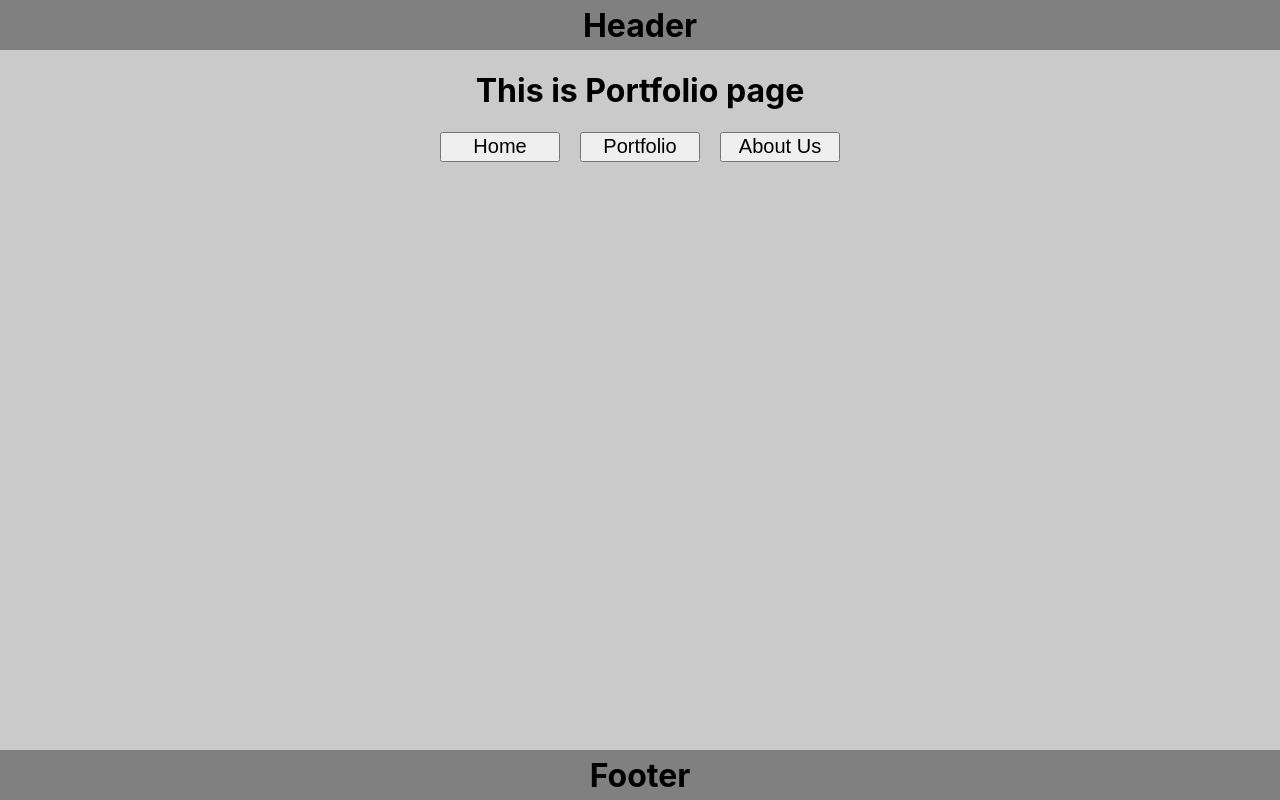
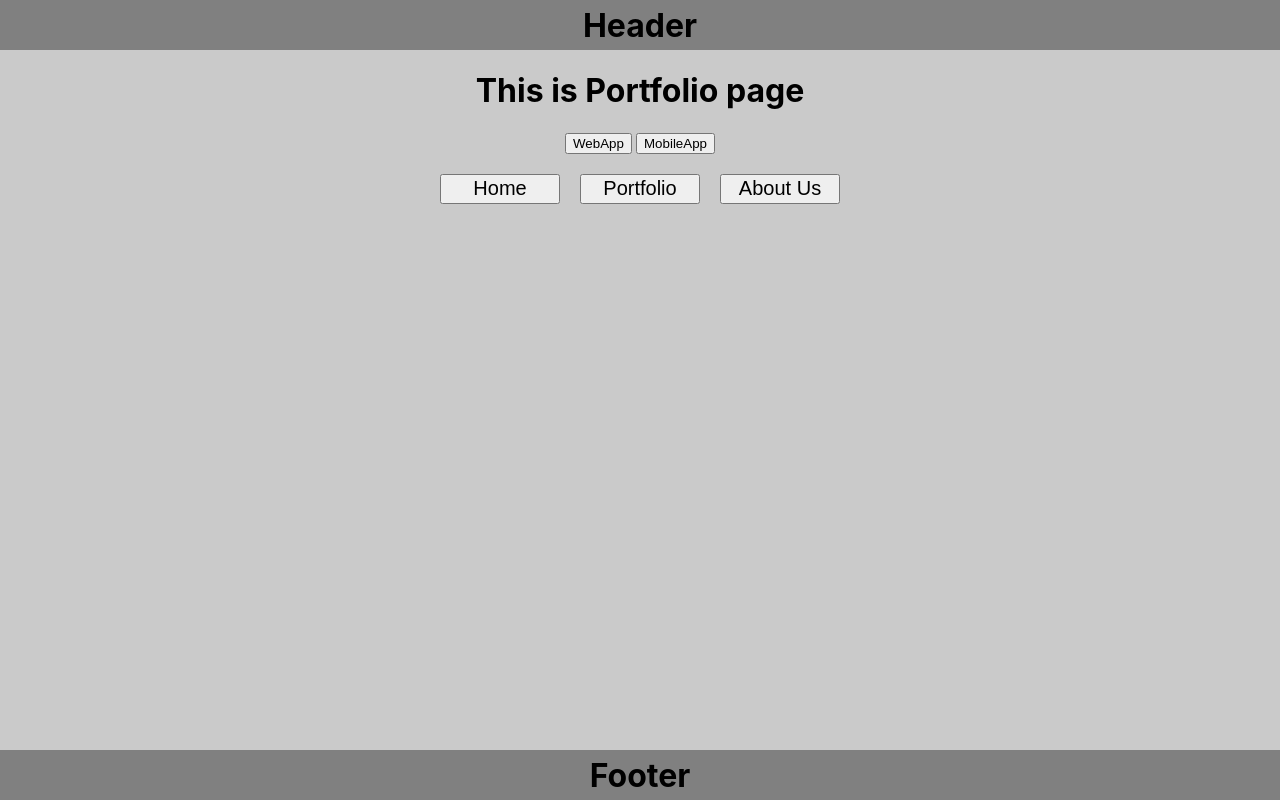
Before and after one commit to hmahmadnaeem/Learn-useState, a React (Create React App) app: page /portfolio in a window 1280 px wide. Built offline with nearby package versions, Linux system fonts and the light colour scheme.

Commit message:
nested routing

```diff
--- a/src/routing/Routing.js
+++ b/src/routing/Routing.js
@@ -7,6 +7,11 @@ import Footer from "./pageList/Footer";
 import Home from "./pageList/Home";
 import Portfolio from "./pageList/Portfolio";
 import About from "./pageList/About";
+// nested route
+import MobileApp from "./pageList/appPortolio/MobileApp";
+import WebApp from "./pageList/appPortolio/WebApp";
+
+// start main fun
 
 function Routing() {
   return (
@@ -23,6 +28,12 @@ function Routing() {
         <Route exact path="/about">
           <About />
         </Route>
+        <Route exact path="/mobile">
+          <MobileApp />
+        </Route>
+        <Route exact path="/web">
+          <WebApp />
+        </Route>
       </Switch>
       <Navbar />
       <Footer />
--- a/src/routing/pageList/Portfolio.js
+++ b/src/routing/pageList/Portfolio.js
@@ -1,9 +1,27 @@
 import React from "react";
+import { Link } from "react-router-dom";
 
 function Portfolio() {
   return (
     <center>
       <h1>This is Portfolio page</h1>
+      <div style={{ marginBottom: "20px" }}>
+        <div
+          style={{
+            // backgroundColor: "red",
+            width: "150px",
+            display: "flex",
+            justifyContent: "space-between",
+          }}
+        >
+          <Link to="/web">
+            <button>WebApp</button>
+          </Link>
+          <Link to="/mobile">
+            <button>MobileApp</button>
+          </Link>
+        </div>
+      </div>
     </center>
   );
 }
--- /dev/null
+++ b/src/routing/pageList/appPortolio/MobileApp.js
@@ -0,0 +1,16 @@
+import React from "react";
+import { Link } from "react-router-dom";
+
+function MobileApp() {
+  return (
+    <center>
+      <h1>This is MobileApp portfolio</h1>
+      <div style={{ marginBottom: "20px" }}>
+        <Link to="/web">
+          <button>WebApp</button>
+        </Link>
+      </div>
+    </center>
+  );
+}
+export default MobileApp;
--- /dev/null
+++ b/src/routing/pageList/appPortolio/WebApp.js
@@ -0,0 +1,16 @@
+import React from "react";
+import { Link } from "react-router-dom";
+
+function WebApp() {
+  return (
+    <center>
+      <h1>This is WebApp portfolio</h1>
+      <div style={{ marginBottom: "20px" }}>
+        <Link to="/mobile">
+          <button>MobileApp</button>
+        </Link>
+      </div>
+    </center>
+  );
+}
+export default WebApp;
```
